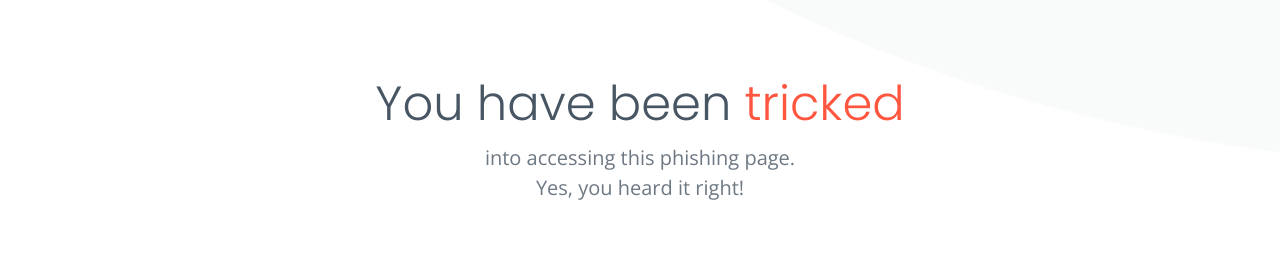
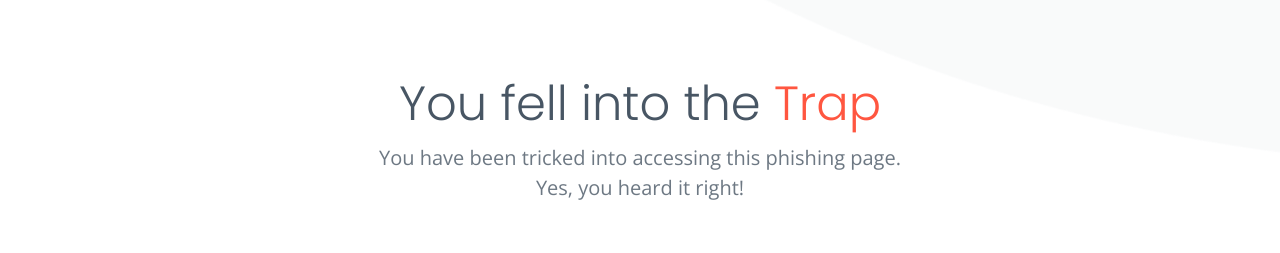
Before and after one commit to VasanthVanan/Phishing-Campaign-Quishing-Awareness, a plain HTML site: page index.html in a window 1280 px wide. Shown: the part 607-860 px from the top of the page. Drawn offline with nearby package versions, Linux system fonts and the light colour scheme.

Commit message:
Update index.html

```diff
--- a/index.html
+++ b/index.html
@@ -64,8 +64,8 @@
   <section id="hero-animated" class="hero-animated d-flex align-items-center">
     <div class="container d-flex flex-column justify-content-center align-items-center text-center position-relative" data-aos="zoom-out">
       <img src="assets/img/phishing_account-rafiki.svg" class="img-fluid animated">
-      <h2>You have been <span>tricked</span></h2>
-      <p>into accessing this phishing page. <br> Yes, you heard it right!</p>
+      <h2>You fell into the <span>Trap</span></h2>
+      <p>You have been tricked into accessing this phishing page. <br> Yes, you heard it right!</p>
       <div class="d-flex">
 
       </div>
```
